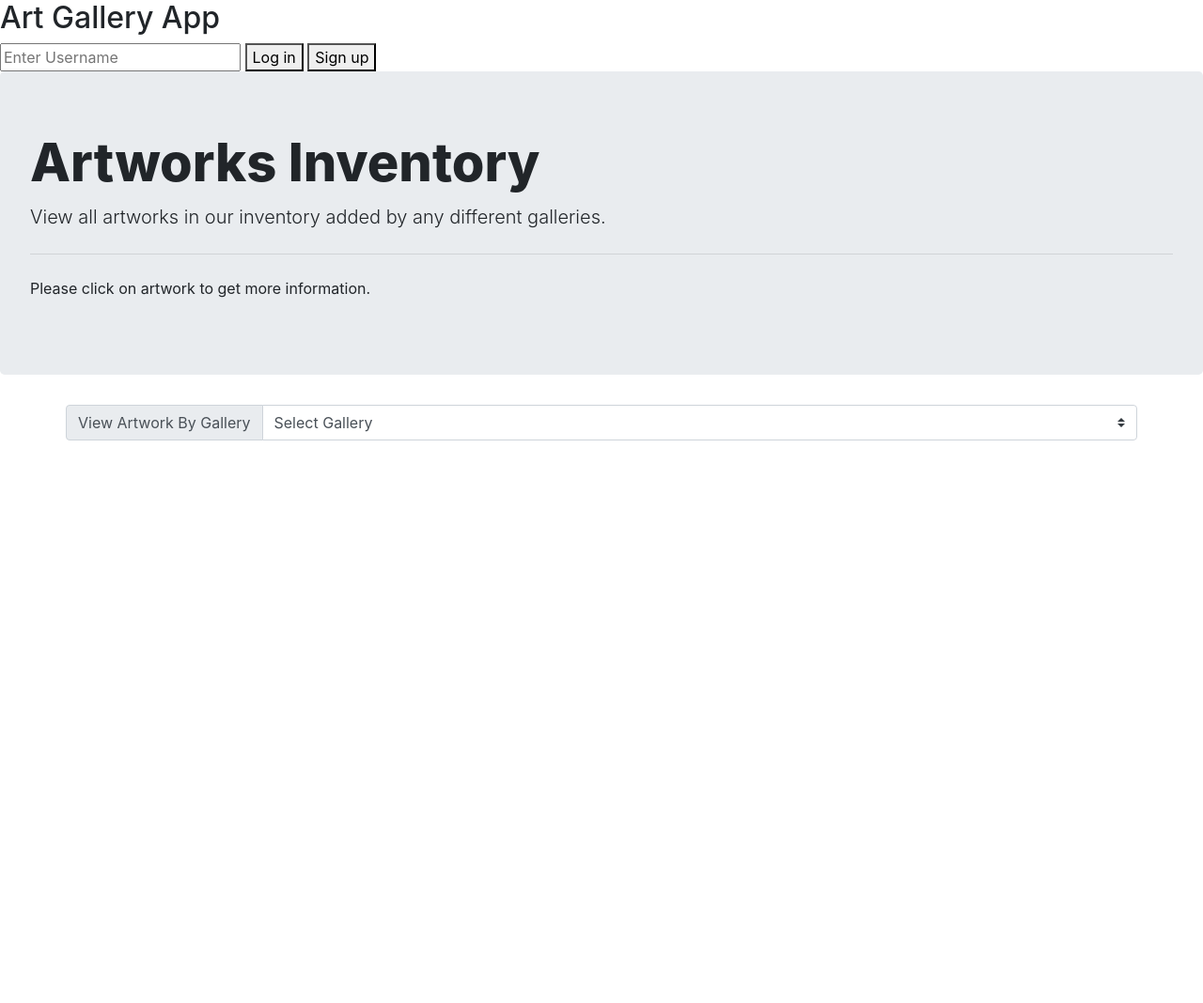
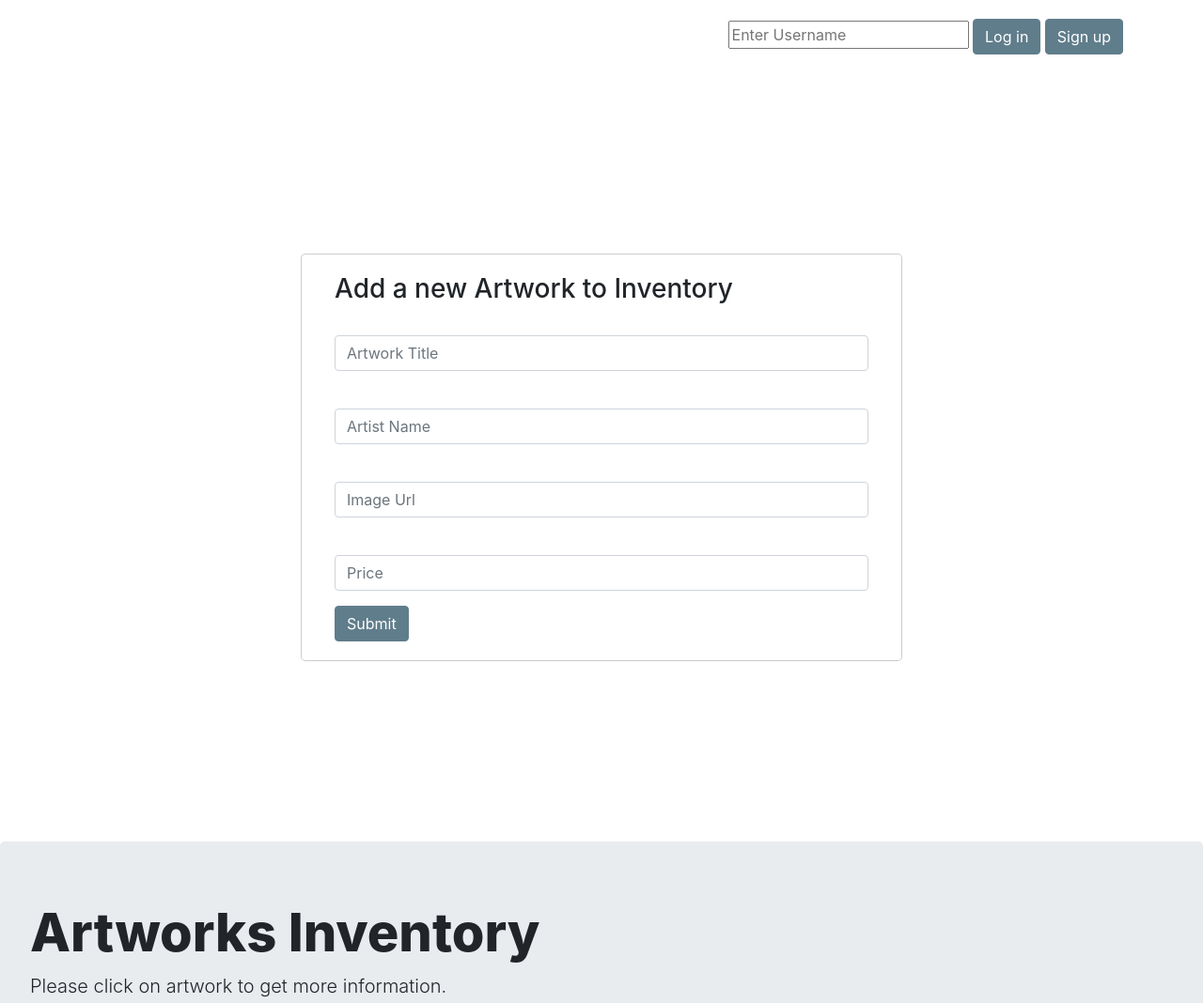
Before and after one commit to bahayg/Art_Gallery_Frontend, a plain HTML site: page index.html in a window 1280 px wide. Shown: the top 1068 px of the page at 94% size. Before the commit the page ends 800 px from the top, so only its background shows below. Drawn offline with nearby package versions, Linux system fonts and the light colour scheme; no server answers.

Commit message:
modal, add new artwork functionality and modal

```diff
--- a/index.html
+++ b/index.html
@@ -9,15 +9,23 @@
 
   <body>
     <header>
+      <div class="container">
+        <div class="row">
+          <!-- <div class="col-4">
       <h2>Art Gallery App</h2>
+    </div> -->
+    <div class="col-12">
       <div id="user-container">
-          <input id="signup-login" type="text" placeholder="Enter Username" name="username">
-          <button id="login-user-btn" type="submit">Log in</button>
-          <button id="create-user-btn" type="submit">Sign up</button>
+          <input class="input" id="signup-login" type="text" placeholder="Enter Username" name="username">
+          <button class="btn btn-primary" id="login-user-btn" type="submit">Log in</button>
+          <button class="btn btn-primary" id="create-user-btn" type="submit">Sign up</button>
+        </div>
       </div>
+    </div>
+    </div>
     </header>
 
-      <!-- The Modal -->
+      <!-- The Artworks Detail Modal -->
   <div id="art-detail-modal" class="modal">
     <!-- Modal content -->
     <div class="modal-content">
@@ -40,12 +48,48 @@
   </div>
 
 
+<!-- Add a New Artwork Modal -->
+       <div id="add-new-art-modal" class="modal1">
+        <!-- Modal content -->
+        <div class="modal-content">
+          <div class="container">
+            <div class="row">
+              <div class="col">
+                <form id="new-art-form">
+                  <h3>Add a new Artwork to Inventory</h3>
+                  <div class="form-group">
+                    <label for="formGroupExampleInput"></label>
+                    <input type="text" class="form-control" id="formGroupExampleInput" placeholder="Artwork Title">
+                  </div>
+                  <div class="form-group">
+                    <label for="formGroupExampleInput2"></label>
+                    <input type="text" class="form-control" id="formGroupExampleInput2" placeholder="Artist Name">
+                  </div>
+                  <div class="form-group">
+                    <label for="formGroupExampleInput2"></label>
+                    <input type="text" class="form-control" id="formGroupExampleInput2" placeholder="Image Url">
+                  </div>
+                  <div class="form-group">
+                    <label for="formGroupExampleInput2"></label>
+                    <input type="text" class="form-control" id="formGroupExampleInput2" placeholder="Price">
+                  </div>
+                  <button type="submit" class="btn btn-primary">Submit</button>
+                </form>
+              </div>
+
+              </div>
+            </div>
+          </div>
+        </div>
+
+
+
 
     <div class="jumbotron">
       <h1 class="display-4">Artworks Inventory</h1>
-      <p class="lead">View all artworks in our inventory added by any different galleries.</p>
+      <p class="lead">Please click on artwork to get more information.</p>
       <hr class="my-4">
-      <p>Please click on artwork to get more information.</p>
+      <a class="btn btn-primary btn-lg" id="new-artwork-button" role="button">Add an Artwork to the Inventory</a>
     </div>
 
 
--- a/src/index.js
+++ b/src/index.js
@@ -4,6 +4,7 @@ document.addEventListener("DOMContentLoaded", function() {
     console.log("DOM LOADED")
     getArtwork()
     getGalleries()
+    addNewArt()
 })
 
 const getArtwork = () => {
@@ -104,3 +105,28 @@ const allGalleries = (galleriesArray) => {
         galleryDropdown.appendChild(galleryOption)
     })
 }
+
+const addNewArt = () => {
+    let modal = document.getElementById('add-new-art-modal')
+    modal.addEventListener("submit", (e) => {
+        console.log(e)
+        postArt(e)
+    })
+}
+
+const postArt = (e) => {
+    fetch('http://localhost:3000/artworks', {
+        method: "POST",
+        headers: {
+            "Content-Type": "application/json",
+            "Accept": "application/json"
+        },
+        body: JSON.stringify({
+            "title": e.target[0].value,
+             "artist_name": e.target[1].value,
+             "image": e.target[2].value,
+             "price": e.target[3].value
+        })
+    }).then(res => res.json())
+    .then(json => makeArtCard(json))
+}
--- a/styles.css
+++ b/styles.css
@@ -81,3 +81,17 @@
   background-color: #4487a7!important;
   border-color: #4487a7!important;
 }
+
+#user-container {
+  text-align: right;
+  margin-top: 20px;
+  margin-bottom: 20px;
+}
+
+#new-artwork-button {
+  color: #fff;
+}
+
+#add-new-art-modal {
+  /* display: none; */
+}
```
